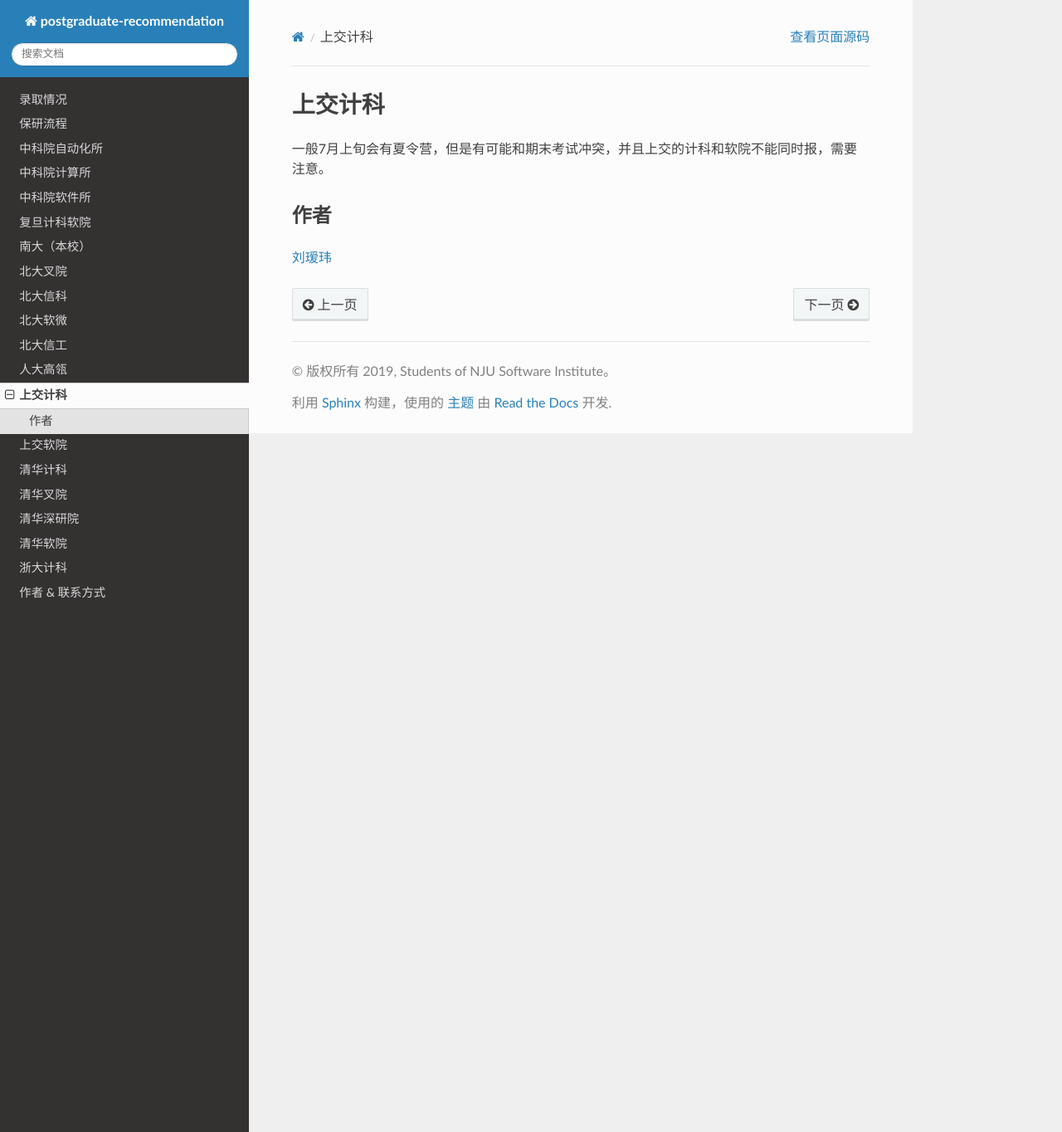
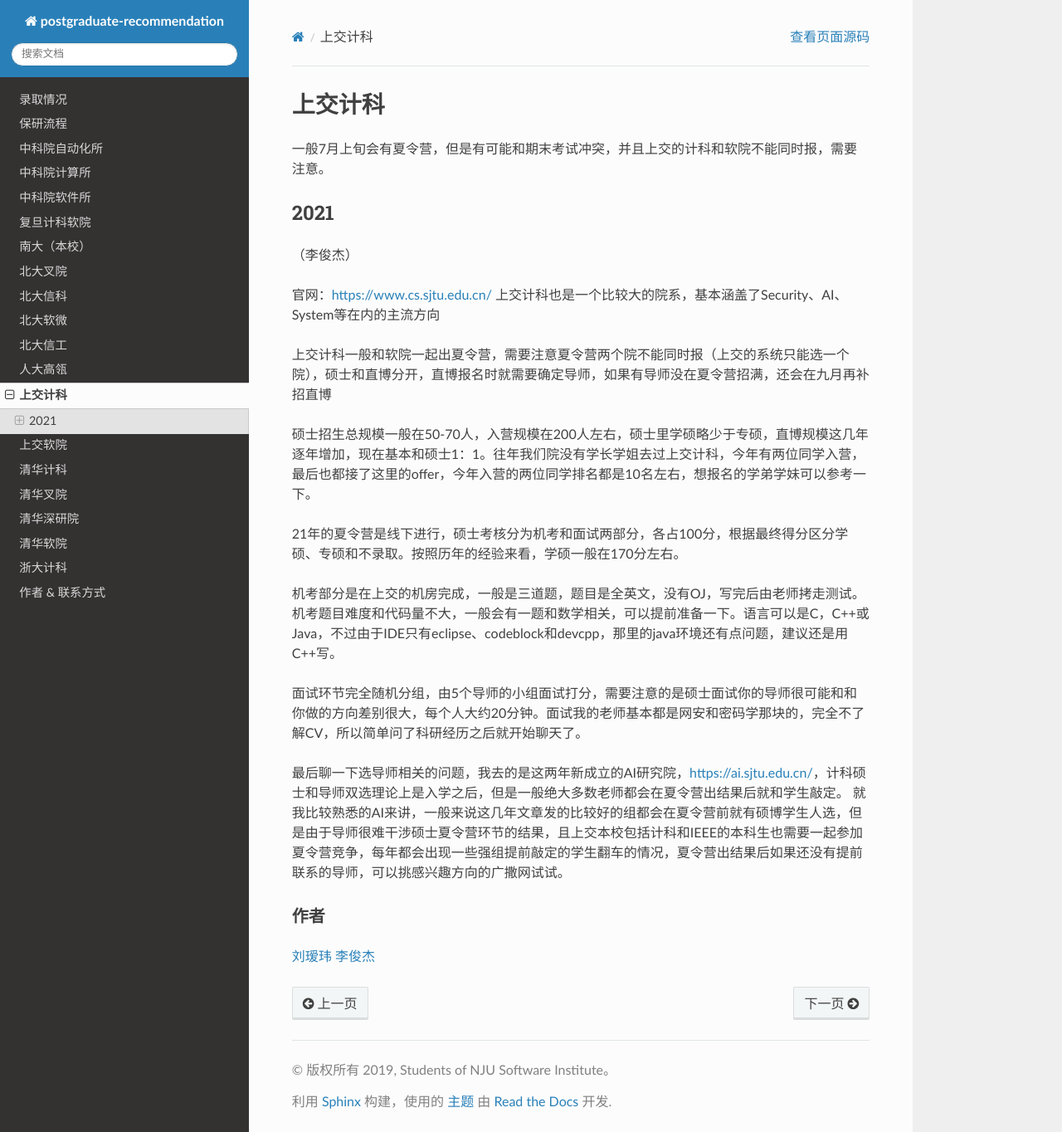
Before and after one commit to NJU-SE-15-share-review/postgraduate-recommendation, a Sphinx documentation site: the page built from source/schools/sjtu/cs.rst, in a window 1280 px wide and 1364 px high. Shown: the whole window at 83% size. Built offline with Sphinx 7.4.7 and the Read the Docs theme 2.0.0, drawn with Linux system fonts in a browser that asks for light colours.

Commit message:
pku sjtu cs (#35)
Co-authored-by: tjunjieli <tjunjieli@tencent.com>

```diff
--- a/source/schools/sjtu/cs.rst
+++ b/source/schools/sjtu/cs.rst
@@ -3,6 +3,27 @@
 
 一般7月上旬会有夏令营，但是有可能和期末考试冲突，并且上交的计科和软院不能同时报，需要注意。
 
+2021
+>>>>>>>>>
+（李俊杰）
+
+官网：https://www.cs.sjtu.edu.cn/
+上交计科也是一个比较大的院系，基本涵盖了Security、AI、System等在内的主流方向
+
+上交计科一般和软院一起出夏令营，需要注意夏令营两个院不能同时报（上交的系统只能选一个院），硕士和直博分开，直博报名时就需要确定导师，如果有导师没在夏令营招满，还会在九月再补招直博
+
+硕士招生总规模一般在50-70人，入营规模在200人左右，硕士里学硕略少于专硕，直博规模这几年逐年增加，现在基本和硕士1：1。往年我们院没有学长学姐去过上交计科，今年有两位同学入营，最后也都接了这里的offer，今年入营的两位同学排名都是10名左右，想报名的学弟学妹可以参考一下。
+
+21年的夏令营是线下进行，硕士考核分为机考和面试两部分，各占100分，根据最终得分区分学硕、专硕和不录取。按照历年的经验来看，学硕一般在170分左右。
+
+机考部分是在上交的机房完成，一般是三道题，题目是全英文，没有OJ，写完后由老师拷走测试。机考题目难度和代码量不大，一般会有一题和数学相关，可以提前准备一下。语言可以是C，C++或Java，不过由于IDE只有eclipse、codeblock和devcpp，那里的java环境还有点问题，建议还是用C++写。
+
+面试环节完全随机分组，由5个导师的小组面试打分，需要注意的是硕士面试你的导师很可能和和你做的方向差别很大，每个人大约20分钟。面试我的老师基本都是网安和密码学那块的，完全不了解CV，所以简单问了科研经历之后就开始聊天了。
+
+最后聊一下选导师相关的问题，我去的是这两年新成立的AI研究院，https://ai.sjtu.edu.cn/，计科硕士和导师双选理论上是入学之后，但是一般绝大多数老师都会在夏令营出结果后就和学生敲定。
+就我比较熟悉的AI来讲，一般来说这几年文章发的比较好的组都会在夏令营前就有硕博学生人选，但是由于导师很难干涉硕士夏令营环节的结果，且上交本校包括计科和IEEE的本科生也需要一起参加夏令营竞争，每年都会出现一些强组提前敲定的学生翻车的情况，夏令营出结果后如果还没有提前联系的导师，可以挑感兴趣方向的广撒网试试。
+
+
 作者
 --------------------------------------
-:ref:`authors:刘瑷玮`
+:ref:`authors:刘瑷玮` :ref:`authors:李俊杰`
```
Also changed, not shown: source/authors.rst (+8 -0 lines), source/schools/pku/eecs.rst (+26 -16 lines).
